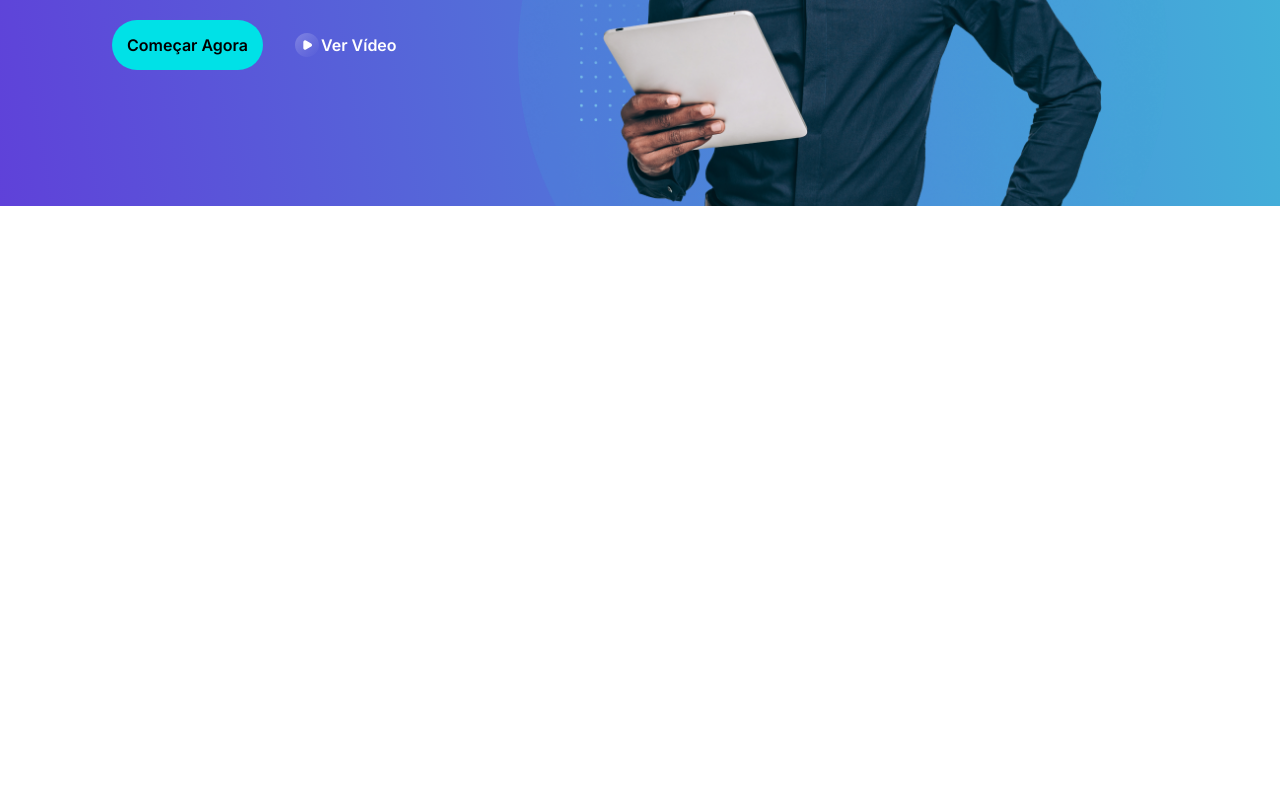
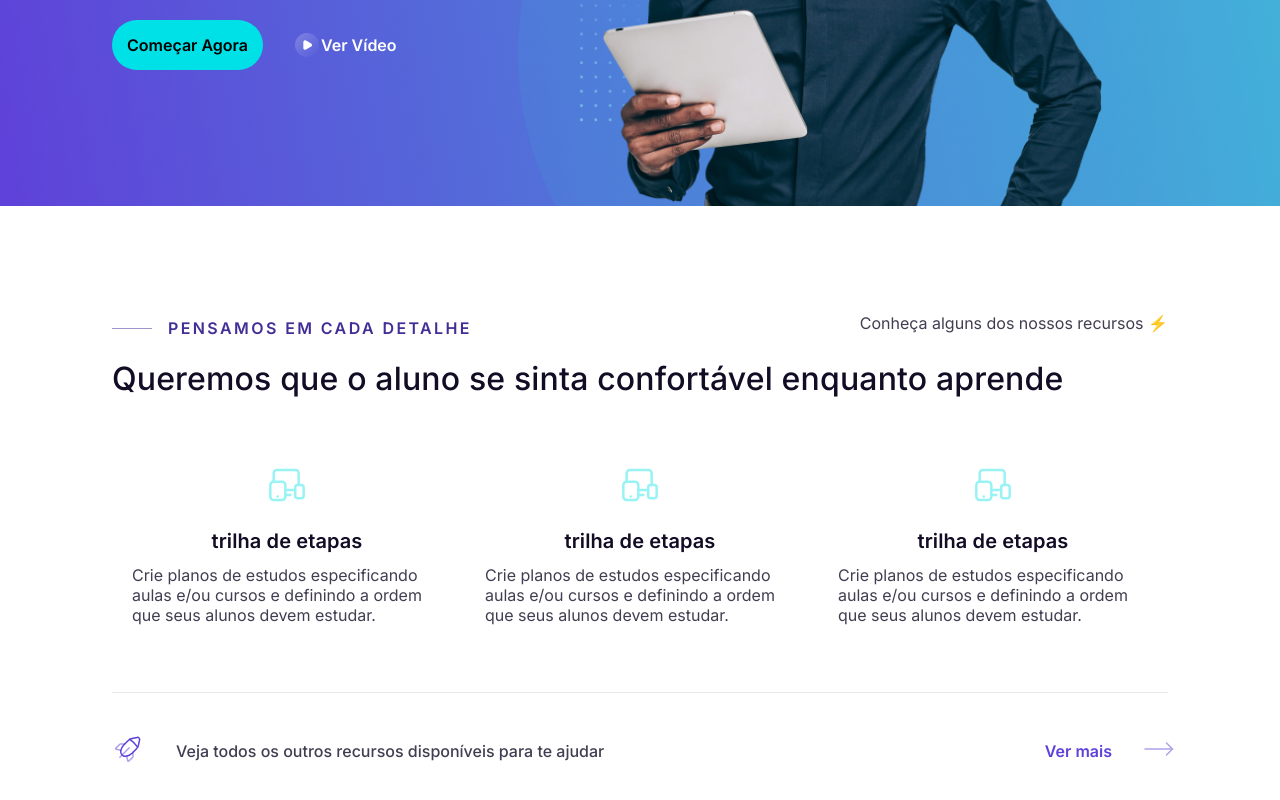
Before and after one commit to MarcosTenorioDev/front-end-async-test, a React (Vite) app: page / in a window 1280 px wide. Shown: the part 494-1294 px from the top of the page. Before the commit the page ends 800 px from the top, so only its background shows below. Built offline with nearby package versions, Linux system fonts and the light colour scheme.

Commit message:
:sparkles: feat: section resources done

```diff
--- /dev/null
+++ b/src/components/Card.jsx
@@ -0,0 +1,19 @@
+import React from "react";
+import {
+  StyledCard,
+  CardDescription,
+  CardImg,
+  CardTitle,
+} from "../styles/Card.style";
+
+const Card = (props) => {
+  return (
+    <StyledCard>
+      <CardImg src={props.img} alt={props.img} />
+      <CardTitle>{props.title}</CardTitle>
+      <CardDescription>{props.description}</CardDescription>
+    </StyledCard>
+  );
+};
+
+export default Card;
--- a/src/index.css
+++ b/src/index.css
@@ -3,9 +3,11 @@
     --background-gradient: linear-gradient(260deg, #5F41D9 2.25%, #41B5D9 100.27%);
     --teal-purple-gradient: linear-gradient( 60deg,#16d4d9 -10%,#5f41d9 70% );
     --brand-colors-purple-pure: #5F41D9;
-    --primary-font: 'Inter', sans-serif;
     --brand-color: 153, 243, 245;
     --neutral-colors-200: #423D51;
+    --neutral-colors-100: #130C25;
+    --neutral-colors-900: #E7E7E9;
+    --brand-colors-purple-dark: #432E98;
 
 }
 
--- a/src/pages/Home.jsx
+++ b/src/pages/Home.jsx
@@ -10,6 +10,17 @@ import {
   ImgBtn,
   Slogan,
 } from "../styles/Section.styled";
+import {
+  MainContent,
+  AboutContent,
+  MainContentSub,
+  CardsContainer,
+  MainContentTitle,
+  MoreResources,
+  SeeAllResourcesDiv,
+  SeeMoreBtn,
+  SeeAllResourcesText,
+} from "../styles/Content.styled";
 import { Img } from "../styles/Svg.style";
 import devices from "../assets/devices.svg";
 import { Flex } from "../styles/Flex.style";
@@ -18,8 +29,29 @@ import play from "../assets/play.svg";
 import playlist from "../assets/playlist.svg";
 import certified from "../assets/certified.svg";
 import man from "../assets/man.png";
+import Card from "../components/Card";
 
 const Home = () => {
+  const cards = [
+    {
+      img: devices,
+      title: "trilha de etapas",
+      description:
+        "Crie planos de estudos especificando aulas e/ou cursos e definindo a ordem que seus alunos devem estudar.",
+    },
+    {
+      img: devices,
+      title: "trilha de etapas",
+      description:
+        "Crie planos de estudos especificando aulas e/ou cursos e definindo a ordem que seus alunos devem estudar.",
+    },
+    {
+      img: devices,
+      title: "trilha de etapas",
+      description:
+        "Crie planos de estudos especificando aulas e/ou cursos e definindo a ordem que seus alunos devem estudar.",
+    },
+  ];
   return (
     <>
       <Navbar />
@@ -98,7 +130,34 @@ const Home = () => {
         </ContentSection>
       </HeroSectionBg>
 
-      <ContentSection></ContentSection>
+      <MainContent>
+        <AboutContent>
+          <MainContentSub>pensamos em cada detalhe</MainContentSub>
+          <MoreResources>Conheça alguns dos nossos recursos ⚡️</MoreResources>
+        </AboutContent>
+
+        <MainContentTitle>
+          Queremos que o aluno se sinta confortável enquanto aprende
+        </MainContentTitle>
+
+        <CardsContainer>
+          {cards.map((card, index) => (
+            <Card
+              key={index}
+              img={card.img}
+              title={card.title}
+              description={card.description}
+            />
+          ))}
+        </CardsContainer>
+
+        <SeeAllResourcesDiv>
+          <SeeAllResourcesText>
+            Veja todos os outros recursos disponíveis para te ajudar
+          </SeeAllResourcesText>
+          <SeeMoreBtn>Ver mais</SeeMoreBtn>
+        </SeeAllResourcesDiv>
+      </MainContent>
     </>
   );
 };
--- /dev/null
+++ b/src/styles/Card.style.jsx
@@ -0,0 +1,45 @@
+import styled from "styled-components";
+
+const StyledCard = styled.div`
+  display: flex;
+  flex-direction: column;
+  gap: 12px;
+  max-width: 350px;
+  padding: 0px 20px;
+  border-radius: 15px;
+  align-items: center;
+
+  @media (max-width: 1220px) {
+    padding: 0px 40px 0px 0px;
+  }
+  @media (max-width: 768px) {
+    max-width: 500px;
+    padding: 0;
+    text-align: center;
+  }
+`;
+const CardImg = styled.img`
+  width: 40px;
+  margin-bottom: 12px;
+`;
+
+const CardTitle = styled.h3`
+  font-weight: 600;
+  letter-spacing: 0.1px;
+  font-size: 2rem;
+  color: var(--neutral-colors-100);
+  @media (max-width: 480px) {
+    font-size: 1.8rem;
+  }
+`;
+
+const CardDescription = styled.p`
+  color: var(--neutral-colors-200);
+  font-size: 1.6rem;
+  font-weight: 400;
+  @media (max-width: 480px) {
+    font-size: 1.4rem;
+  }
+`;
+
+export { StyledCard, CardDescription, CardImg, CardTitle };
--- /dev/null
+++ b/src/styles/Content.styled.jsx
@@ -0,0 +1,173 @@
+import styled from "styled-components";
+import arrowRight from "../assets/arrowRight.svg";
+import rocket from "../assets/rocket.svg";
+
+const MainContent = styled.main`
+  width: 100%;
+  max-width: 1440px;
+  padding: 107px 112px;
+  margin-inline: auto;
+
+  @media (max-width: 1220px) {
+    padding: 107px 28px;
+  }
+  @media (max-width: 768px) {
+    padding: 50px 28px;
+  }
+`;
+const AboutContent = styled.div`
+  display: flex;
+  justify-content: space-between;
+  padding: 0px 0px 16px 0px;
+
+  @media (max-width: 768px) {
+    flex-direction: column;
+    align-items: center;
+    gap: 30px;
+  }
+`;
+
+const MainContentSub = styled.h3`
+  font-size: 1.6rem;
+  font-weight: 600;
+  letter-spacing: 2.4px;
+  text-transform: uppercase;
+  color: var(--brand-colors-purple-dark);
+  display: flex;
+  align-items: center;
+  gap: 16px;
+  justify-content: center;
+
+  &::before {
+    content: "";
+    display: inline-block;
+    height: 1px;
+    width: 40px;
+    opacity: 0.5;
+    background-color: var(--brand-colors-purple-dark);
+  }
+  @media (max-width: 768px) {
+    width: 100%;
+    white-space: nowrap;
+    &::before {
+      content: "";
+      display: inline-block;
+      height: 1px;
+      width: 100%;
+      opacity: 0.5;
+      background-color: var(--brand-colors-purple-dark);
+    }
+    &::after {
+      content: "";
+      display: inline-block;
+      height: 1px;
+      width: 100%;
+      opacity: 0.5;
+      background-color: var(--brand-colors-purple-dark);
+    }
+  }
+
+  @media (max-width: 480px) {
+    font-size: 1.4rem;
+
+    &::before {
+      display: none;
+    }
+    &::after {
+      display: none;
+    }
+  }
+`;
+const MoreResources = styled.h4`
+  color: var(--neutral-colors-200);
+  font-size: 1.6rem;
+  font-weight: 400;
+  margin-bottom: 10px;
+
+  @media (max-width: 480px) {
+    font-size: 1.4rem;
+  }
+`;
+
+const MainContentTitle = styled.h2`
+  color: var(--neutral-colors-100);
+  font-size: 3.2rem;
+  font-weight: 500;
+  letter-spacing: 0.16px;
+
+  @media (max-width: 980px) {
+    text-align: center;
+  }
+  @media (max-width: 480px) {
+    font-size: 2.6rem;
+  }
+`;
+const CardsContainer = styled.div`
+  padding: 67px 0px;
+  display: flex;
+  justify-content: space-between;
+  align-items: center;
+  border-bottom: 1px solid;
+  border-color: var(--neutral-colors-900);
+  @media (max-width: 768px) {
+    flex-direction: column;
+    gap: 40px;
+    padding: 47px 0px;
+  }
+`;
+
+const SeeAllResourcesDiv = styled.div`
+  display: flex;
+  justify-content: space-between;
+  align-items: center;
+  padding: 40px 0px 0px 0px;
+  @media (max-width: 768px) {
+    flex-direction: column;
+    padding: 20px 0px 0px 0px;
+    gap: 20px;
+  }
+`;
+
+const SeeAllResourcesText = styled.h4`
+  color: var(--neutral-colors-200);
+  font-size: 1.6rem;
+  font-weight: 500;
+  display: flex;
+  align-items: center;
+  gap: 32px;
+
+  &::before {
+    content: url(${rocket});
+    width: 32px;
+  }
+`;
+
+const SeeMoreBtn = styled.button`
+  background: none;
+  border: none;
+  color: var(--brand-colors-purple-pure);
+  font-size: 1.6rem;
+  font-style: normal;
+  font-weight: 600;
+  display: flex;
+  align-items: center;
+  gap: 32px;
+  cursor: pointer;
+
+  &::after {
+    content: url(${arrowRight});
+    width: 24px;
+  }
+`;
+
+export {
+  MainContent,
+  AboutContent,
+  MainContentSub,
+  CardsContainer,
+  MainContentTitle,
+  MoreResources,
+  SeeAllResourcesDiv,
+  SeeMoreBtn,
+  SeeAllResourcesText,
+};
--- a/src/styles/Section.styled.jsx
+++ b/src/styles/Section.styled.jsx
@@ -1,7 +1,7 @@
 import styled from "styled-components";
 
 const HeroSectionBg = styled.div`
-  width: 100vw;
+  width: 100%;
   height: 100vh;
   max-height: 700px;
   background: linear-gradient(260deg, #41b5d9 2.25%, #5f41d9 100.27%);
```
Also changed, not shown: src/assets/arrowRight.svg (added), src/assets/rocket.svg (added).
